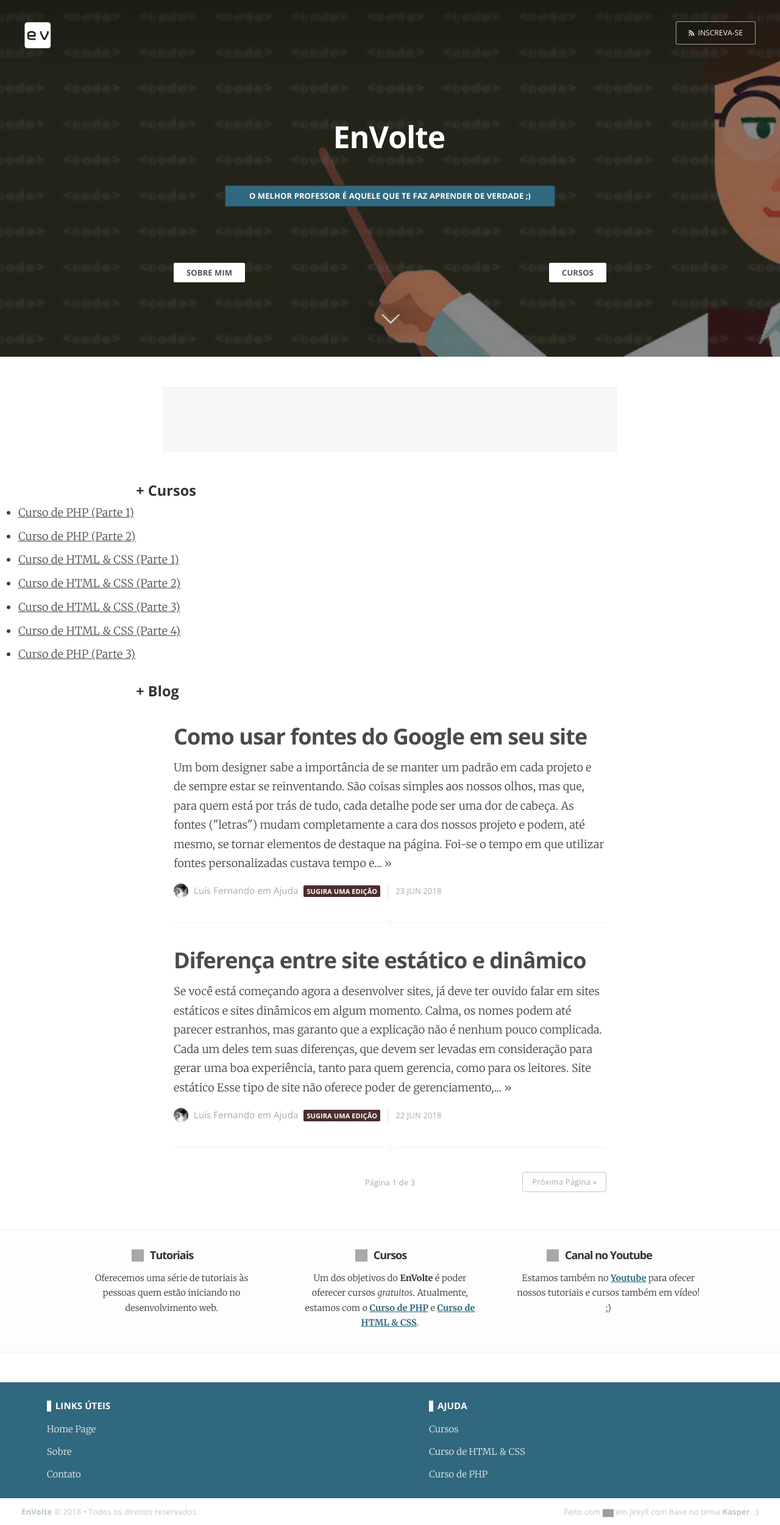
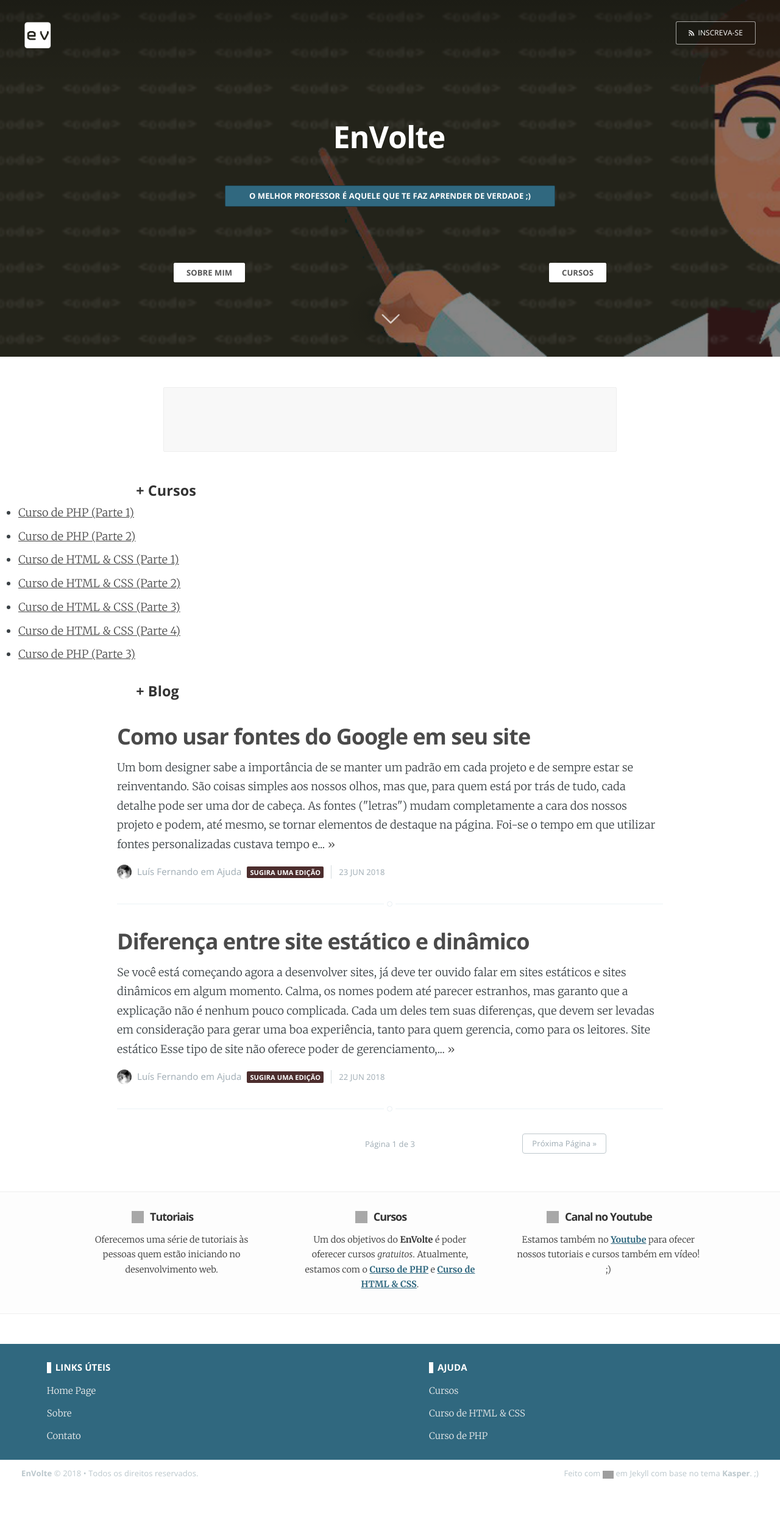
Before and after one commit to EnVolte/envolte.github.io, a Jekyll site: the page built from index.html, in a window 1280 px wide. Shown: the whole page at 61% size. Built offline with Jekyll 4.4.1, drawn with Linux system fonts in a browser that asks for light colours; the list of posts is cut into pages by our own code; after the commit the page ends 2438 px from its top, so only the background shows below that; grey boxes are pictures that could not be loaded.

Commit message:
Update screen.css

```diff
--- a/assets/css/screen.css
+++ b/assets/css/screen.css
@@ -472,7 +472,7 @@ margin on the iframe, cause it breaks stuff. */
 .main-header {
     position: relative;
     display: table;
-    width: 100%;
+    width: 100%; z-index: 99999999;
     height: 375px;
     margin-bottom: 5rem;
     text-decoration: none;
@@ -717,8 +717,8 @@ margin on the iframe, cause it breaks stuff. */
 /* Every post, on every page, gets this style on its <article> tag */
 .post {
     position: relative;
-    width: 80%;
-    max-width: 710px;
+    width: 70%;
+    max-width: auto;
     margin: 4rem auto;
     padding-bottom: 4rem;
     border-bottom: #EBF2F6 1px solid;
```
